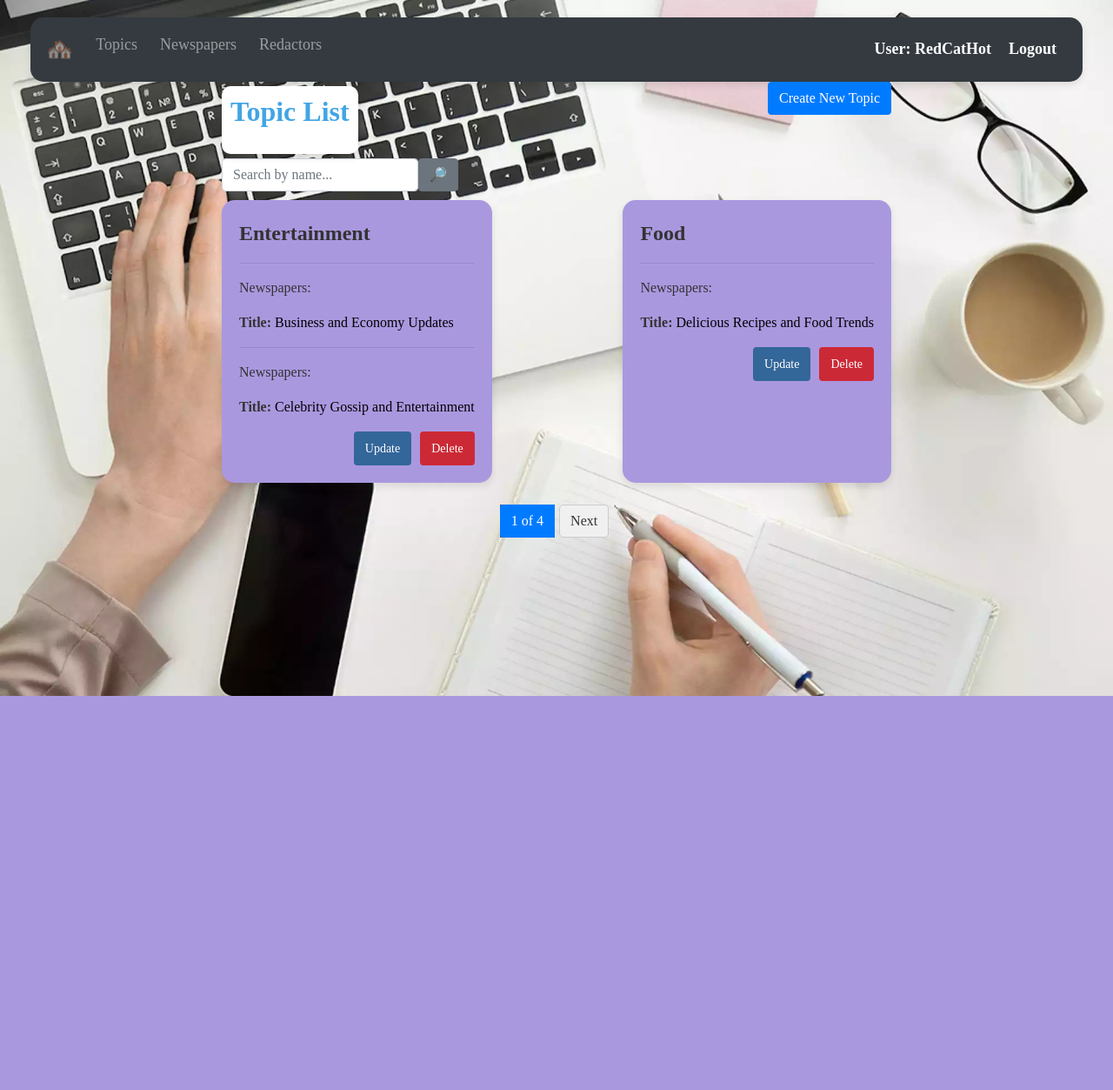
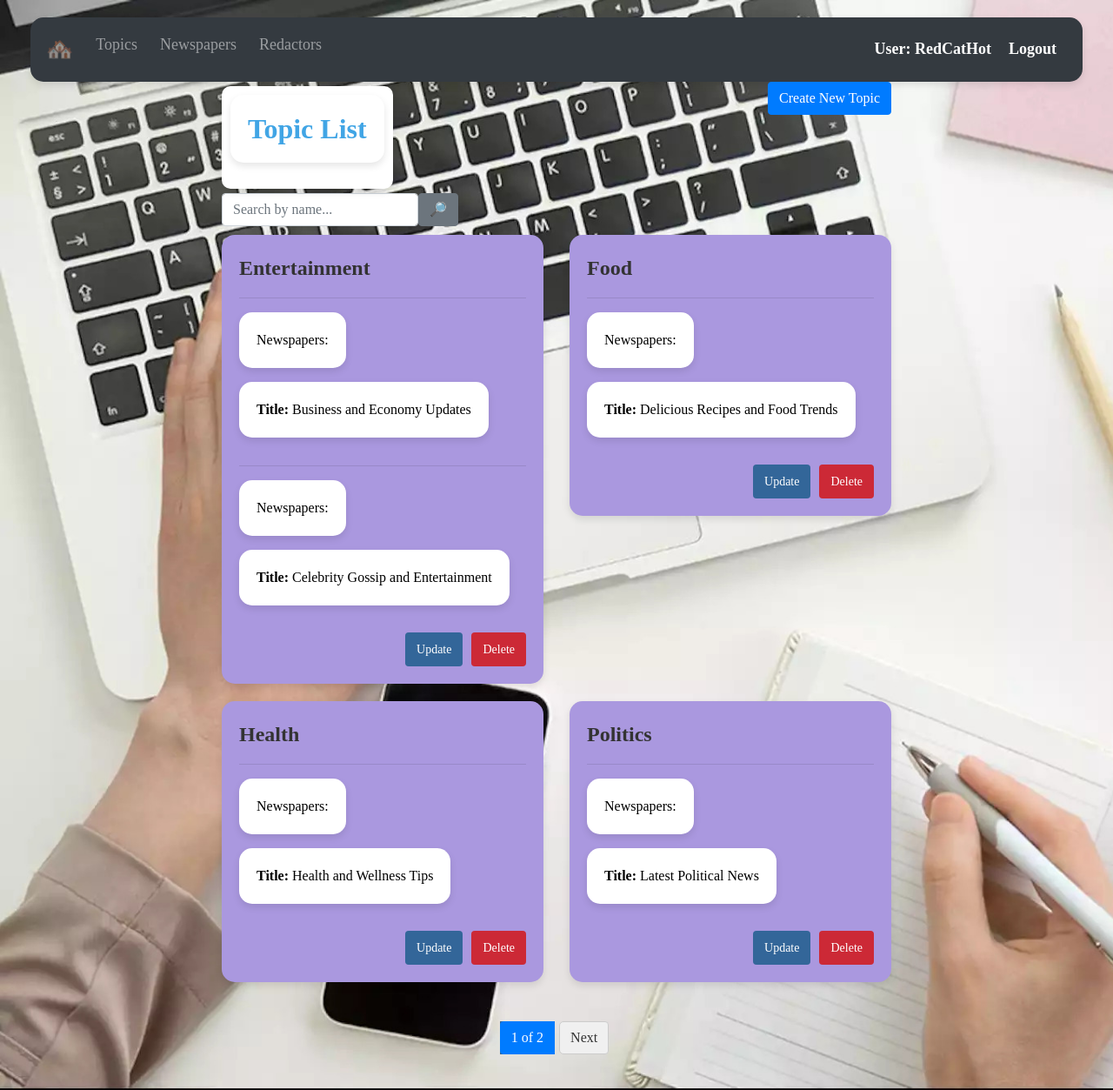
Before and after one commit to RedCatHot/newspaper_agency_projecty, a Django app: page /topics/ in a window 1280 px wide. Shown: the whole page at 87% size. Before the commit the page ends 800 px from the top, so only its background shows below. Run offline with Django 4.2, Linux system fonts and the light colour scheme; a user stored in the database is signed in; data comes from the database, SQL or seed files in the repository; both versions use the stored data as it was after the commit; some libraries are stand-ins or nearby versions.

Commit message:
Solution

```diff
--- a/agency/models.py
+++ b/agency/models.py
@@ -4,7 +4,7 @@ from django.db import models
 
 
 class Topic(models.Model):
-    name = models.CharField(max_length=100)
+    name = models.CharField(max_length=100, unique=True)
 
     class Meta:
         ordering = ["name"]
--- a/agency/views.py
+++ b/agency/views.py
@@ -35,7 +35,7 @@ def index(request):
 
 class TopicListView(LoginRequiredMixin, generic.ListView):
     model = Topic
-    paginate_by = 2
+    paginate_by = 4
 
     def get_context_data(self, *, object_list=None, **kwargs):
         context = super().get_context_data(**kwargs)
@@ -80,7 +80,7 @@ class TopicDeleteView(LoginRequiredMixin, generic.DeleteView):
 
 class NewspaperListView(LoginRequiredMixin, generic.ListView):
     model = Newspaper
-    paginate_by = 2
+    paginate_by = 4
 
     def get_context_data(self, *, object_list=None, **kwargs):
         context = super().get_context_data(**kwargs)
--- a/static/css/styles.css
+++ b/static/css/styles.css
@@ -35,6 +35,10 @@ h1 {
 h1.display-4 {
   color: #000;
   margin-bottom: 20px;
+  background-color: #fff;
+  padding: 20px;
+  border-radius: 15px;
+  box-shadow: 0 4px 8px rgba(0, 0, 0, 0.1);
 }
 
 p.lead {
@@ -106,6 +110,7 @@ p.lead {
 .topic-type-item,
 .navbar {
   background-color: #aa98df;
+
 }
 
 .topic-name,
@@ -164,23 +169,28 @@ p.lead {
 
 .btn-publish-details {
   background-color: #109d3d;
+  margin-top: 5px
 }
 
 .btn-publish-details:hover {
   background-color: #e95e0d;
+  margin-top: 5px
 }
 
 .btn-update {
   background-color: #336699;
+  margin-top: 5px
 }
 
 .btn-delete {
   background-color: #cc2936;
+  margin-top: 5px
 }
 
 .btn-update:hover,
 .btn-delete:hover {
   background-color: #1b4966;
+  margin-top: 5px
 }
 
 .navbar {
@@ -244,11 +254,12 @@ p.lead {
 }
 
 .mt-4 {
-  display: inline-block;
-  background-color: #f8f8f8;
-  position: relative;
-  padding: 0 5px;
-  color: #cb0c2f;
+    background-color: #f8f8f8;
+    position: relative;
+    padding: 0 5px;
+    color: #cb0c2f;
+    border-radius: 15px;
+    box-shadow: 0 4px 8px rgba(0, 0, 0, 0.1);
 }
 
 .mt-4::before {
@@ -275,7 +286,7 @@ p.lead {
 
 .col-md-6 p,
 .col-md-12 p {
-  color: #000
+  color: #000;
 }
 
 .col-md-12 h3 {
@@ -285,3 +296,21 @@ p.lead {
 .larger-emoji {
   font-size: 50px;
 }
+
+.row-sm-10 h1,
+.row-sm-10 p {
+  background-color: #fff;
+  padding: 20px;
+  border-radius: 15px;
+  box-shadow: 0 4px 8px rgba(0, 0, 0, 0.1);
+  display: inline-block;
+}
+
+.topic-item,
+.topic-type-item {
+  margin-bottom: 20px;
+}
+
+.row.mt-4.author-info {
+  display: inline-block;
+}
--- a/templates/agency/newspaper_detail.html
+++ b/templates/agency/newspaper_detail.html
@@ -20,7 +20,7 @@
       <p><strong>Published date:</strong> {{ newspaper.published_date }}</p>
     </div>
 
-    <div class="row mt-4">
+    <div class="row mt-4 author-info">
       <div class="col-md-12">
         <h3>Publishers</h3>
         {% for publisher in newspaper.publishers.all %}
--- a/templates/agency/newspaper_list.html
+++ b/templates/agency/newspaper_list.html
@@ -19,8 +19,9 @@
     </div>
 
     {% if newspaper_list %}
-      <div class="topic-list-container">
+      <div class="row">
         {% for newspaper in newspaper_list %}
+          <div class="col-md-6">
             <div class="topic-item">
               <div class="topic-name"><a href="{% url 'agency:newspaper-detail' pk=newspaper.id %}">{{ newspaper.title }}</a></div>
               <br>
@@ -40,6 +41,7 @@
                 {% endfor %}
               </div>
             </div>
+          </div>
         {% endfor %}
       </div>
     {% else %}
--- a/templates/agency/redactor_detail.html
+++ b/templates/agency/redactor_detail.html
@@ -15,7 +15,7 @@
       </div>
     </div>
 
-    <div class="row mt-4">
+    <div class="row mt-4 author-info">
       <div class="col-md-6">
         <p><strong>Username:</strong> {{ redactor.username }} </p>
         {% if redactor.years_of_experience %}
@@ -25,7 +25,7 @@
       </div>
     </div>
 
-    <div class="row mt-4">
+    <div class="row mt-4 newspaper-list">
       <div class="col-md-12">
         <h3>Newspapers</h3>
         {% for newspaper in redactor.newspapers.all %}
--- a/templates/agency/topic_list.html
+++ b/templates/agency/topic_list.html
@@ -20,7 +20,9 @@
 
     {% if topic_list %}
       <div class="topic-type-container">
+        <div class="row">
           {% for topic in topic_list %}
+            <div class="col-md-6">
               <div class="topic-type-item">
                 <div class="topic-type-name">{{ topic.name }}</div>
                 <div class="topic-type-list-name">
@@ -37,7 +39,9 @@
                   <a href="{% url "agency:topic-delete" pk=topic.id %}" class="btn btn-delete">Delete</a>
                 </div>
               </div>
+            </div>
           {% endfor %}
+        </div>
       </div>
     {% else %}
       <p class="mt-4">There are no topic types in the menu.</p>
```
Also changed, not shown: db.sqlite3. Lines whose indentation alone changed are shown as unchanged.
